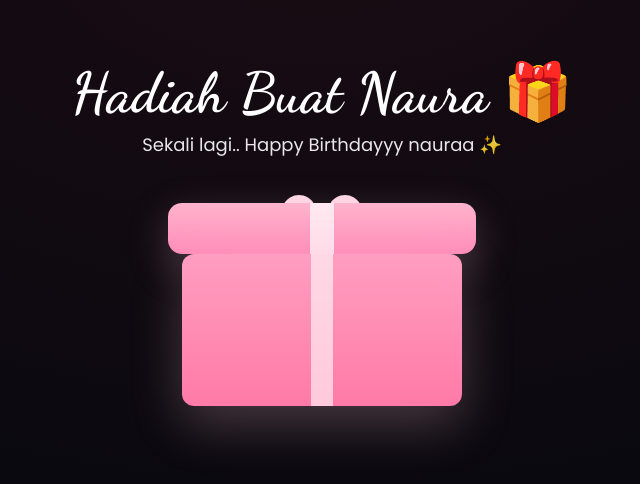
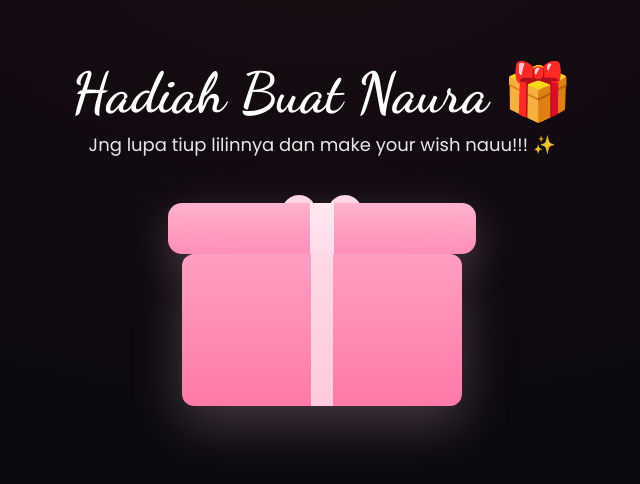
Before and after one commit to urpepo/nawuraaa, a plain HTML site: page gift.html in a window 1280 px wide. Shown: the part 168-652 px from the top of the page, without its empty margins (318-958 px from the left). Drawn offline with Linux system fonts and the light colour scheme.

Commit message:
gift.html

```diff
--- a/gift.html
+++ b/gift.html
@@ -66,7 +66,7 @@
     <section class="stage">
       <header>
         <h1>Hadiah Buat <span id="name">Naura</span> 🎁</h1>
-        <p class="lead">Sekali lagi.. Happy Birthdayyy nauraa ✨</p>
+        <p class="lead">Jng lupa tiup lilinnya dan make your wish nauu!!! ✨</p>
       </header>
 
       <!-- GIFT BOX -->
```
